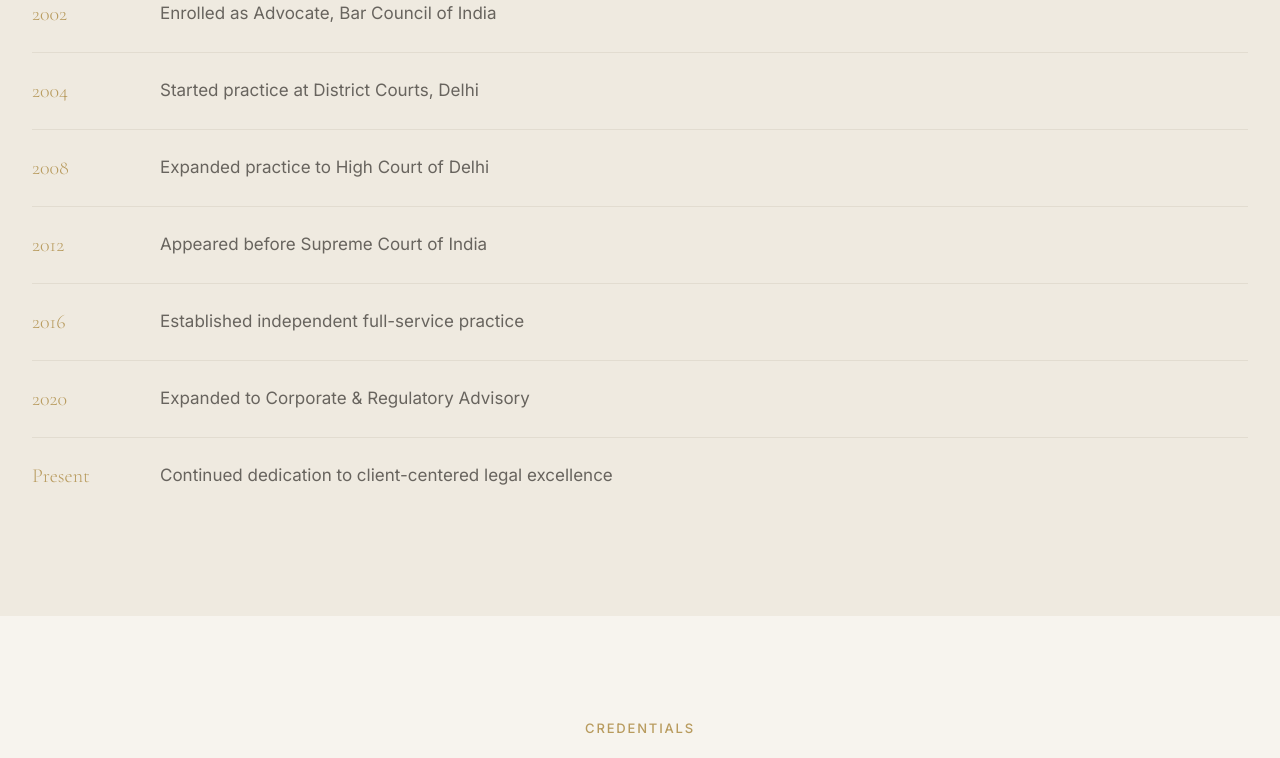
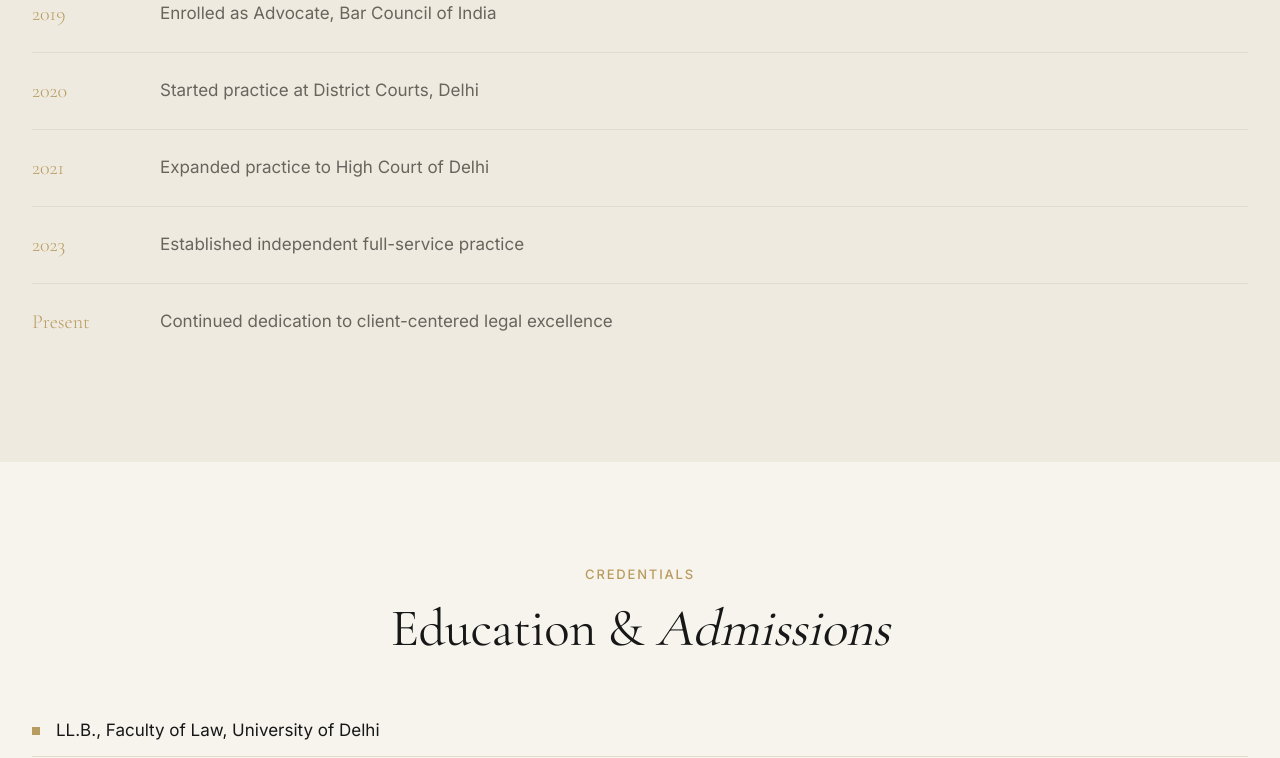
Before and after one commit to Rahul2749/LawyerWebsite, a Next.js app: page /about in a window 1280 px wide. Shown: the part 1786-2544 px from the top of the page. Built offline with nearby package versions, Linux system fonts and the light colour scheme.

Commit message:
Fix About page timeline to reflect 5 years of experience

```diff
--- a/src/app/about/page.tsx
+++ b/src/app/about/page.tsx
@@ -9,12 +9,10 @@
 };
 
 const milestones = [
-  { year: "2002", event: "Enrolled as Advocate, Bar Council of India" },
-  { year: "2004", event: "Started practice at District Courts, Delhi" },
-  { year: "2008", event: "Expanded practice to High Court of Delhi" },
-  { year: "2012", event: "Appeared before Supreme Court of India" },
-  { year: "2016", event: "Established independent full-service practice" },
-  { year: "2020", event: "Expanded to Corporate & Regulatory Advisory" },
+  { year: "2019", event: "Enrolled as Advocate, Bar Council of India" },
+  { year: "2020", event: "Started practice at District Courts, Delhi" },
+  { year: "2021", event: "Expanded practice to High Court of Delhi" },
+  { year: "2023", event: "Established independent full-service practice" },
   { year: "Present", event: "Continued dedication to client-centered legal excellence" },
 ];
 
```
